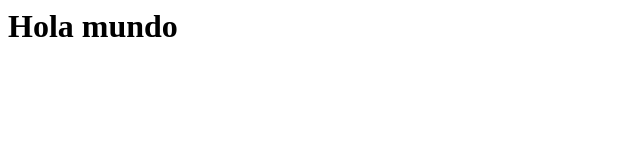
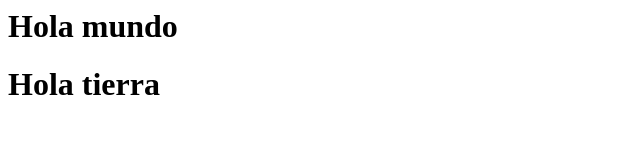
Before and after one commit to mishellayza/practicatag, a plain HTML site: page index.html in a window 1280 px wide. Shown: the whole page, without its empty margins (0-640 px from the left). Drawn offline with Linux system fonts and the light colour scheme.

Commit message:
hola tierra

```diff
--- a/index.html
+++ b/index.html
@@ -1 +1,2 @@
 <h1>Hola mundo</h1>
+<h1>Hola tierra</h1>
```
